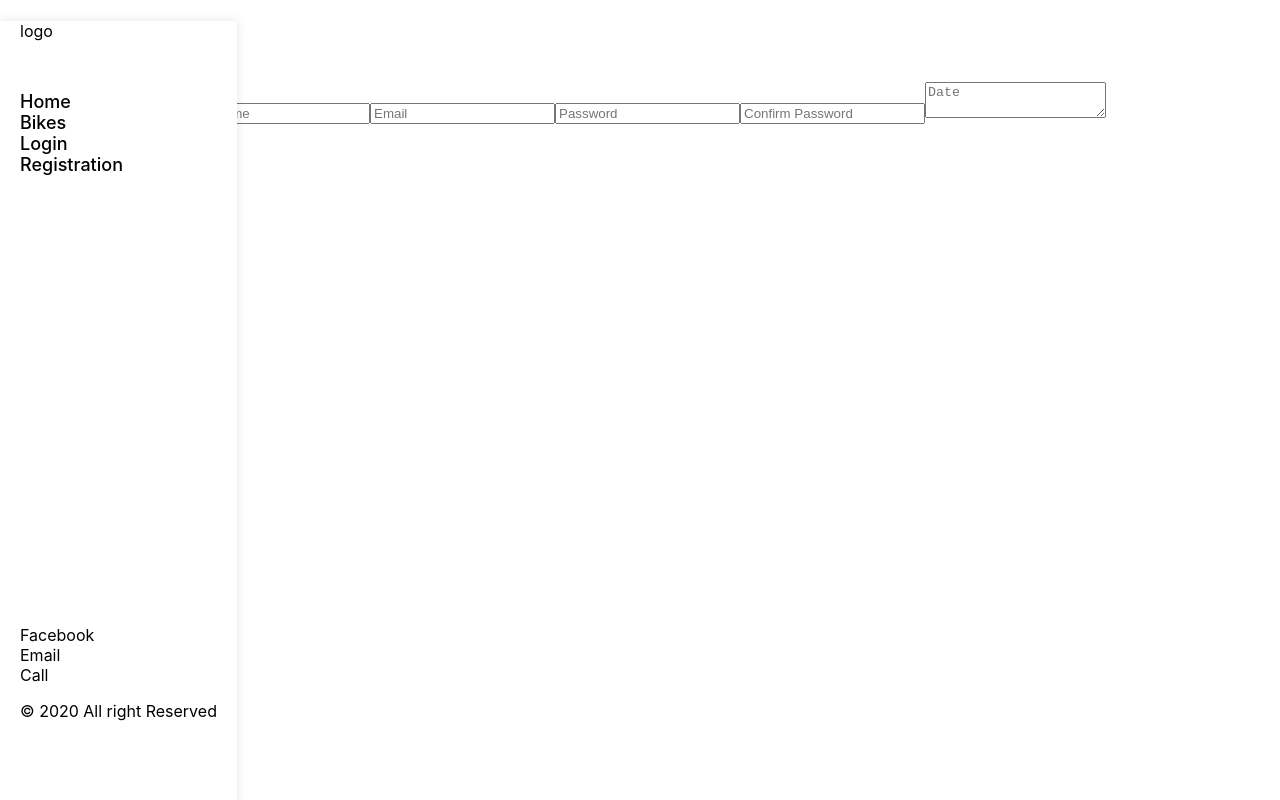
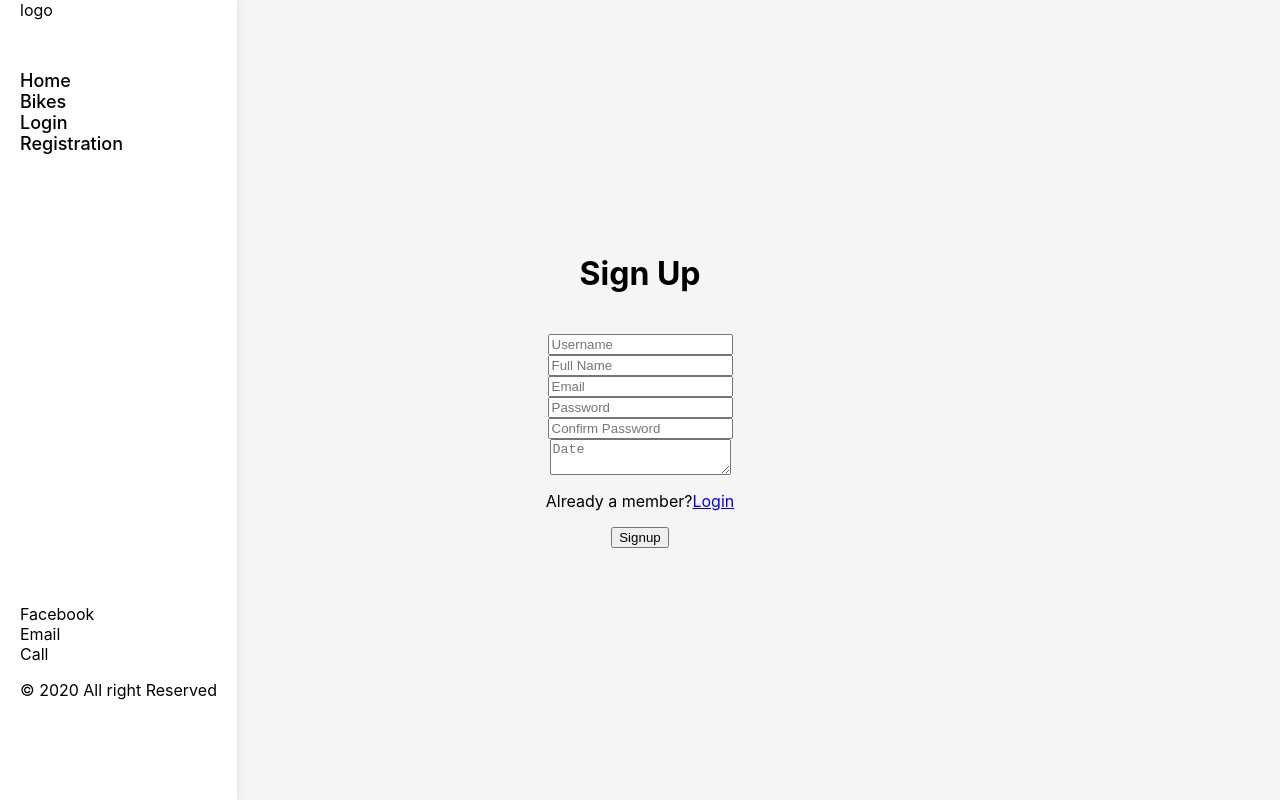
Before and after one commit to Tufahel/book-dirt-bike-front-end, a React (Create React App) app: page /signup in a window 1280 px wide. Built offline with nearby package versions, Linux system fonts and the light colour scheme.

Commit message:
Fix form

```diff
--- /dev/null
+++ b/src/components/Login/Login.css
@@ -0,0 +1,19 @@
+.main-login {
+    display: flex;
+    flex-direction: column;
+    align-items: center;
+    justify-content: center;
+    height: 100vh;
+    width: 100vw;
+    background-color: #f5f5f5;
+}
+.form-container {
+  display: flex;
+  flex-direction: column;
+  align-items: center;
+  justify-content: center;
+  width: 50%;
+  /* height: 50%; */
+  /* background-color: blue; */
+  padding: 20px;
+}
--- a/src/components/Login/Login.js
+++ b/src/components/Login/Login.js
@@ -4,6 +4,7 @@ import { NavLink, useNavigate } from 'react-router-dom';
 import { ThreeDots } from 'react-loader-spinner';
 import { signIn } from '../../redux/actions/User';
 import Navigation from '../Navigation/Navigation';
+import './Login.css';
 
 const Login = () => {
   const { errorSignin = null, loadingSignin = false } = useSelector((state) => state.SigninReducer);
@@ -28,10 +29,10 @@ const Login = () => {
   return (
     <>
       <Navigation />
-      <div className="">
+      <div className="main-login">
         <h1 className="">Login</h1>
         <form
-          className=""
+          className="form-container"
           onSubmit={handleLogin}
         >
           { loadingSignin && (
--- /dev/null
+++ b/src/components/Signup/Signup.css
@@ -0,0 +1,20 @@
+.mainSign {
+    display: flex;
+    flex-direction: column;
+    align-items: center;
+    justify-content: center;
+    height: 100vh;
+    width: 100vw;
+    background-color: #f5f5f5;
+}
+
+.signup-form {
+    display: flex;
+    flex-direction: column;
+    align-items: center;
+    justify-content: center;
+    width: 50%;
+    /* height: 50%; */
+    /* background-color: blue; */
+    padding: 20px;
+}
--- a/src/components/Signup/Signup.js
+++ b/src/components/Signup/Signup.js
@@ -4,6 +4,7 @@ import { ThreeDots } from 'react-loader-spinner';
 import { NavLink, useNavigate } from 'react-router-dom';
 import { signUp } from '../../redux/actions/User';
 import Navigation from '../Navigation/Navigation';
+import './Signup.css';
 
 const Signup = () => {
   const { errorSignup = null, loadingSignup = false } = useSelector((state) => state.SignupReducer);
@@ -33,10 +34,10 @@ const Signup = () => {
   return (
     <>
       <Navigation />
-      <div className="">
+      <div className="mainSign">
         <h1 className="">Sign Up</h1>
         <form
-          className=""
+          className="signup-form"
           onSubmit={handleLogin}
         >
           { errorSignup && (
```
